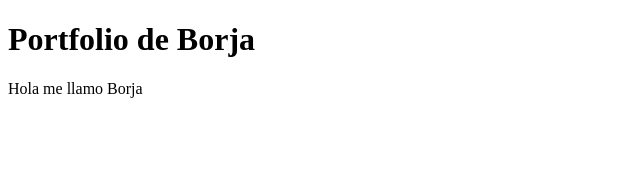
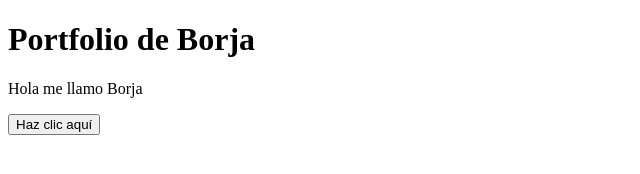
Before and after one commit to Borjaguera/mipaginaweb, a plain HTML site: page index.html in a window 1280 px wide. Shown: the whole page, without its empty margins (0-640 px from the left). Drawn offline with Linux system fonts and the light colour scheme.

Commit message:
Update index.html

```diff
--- a/index.html
+++ b/index.html
@@ -8,5 +8,6 @@
   <body>
     <h1>Portfolio de Borja</h1>
     <p>Hola me llamo Borja</p>
+    <button>Haz clic aquí</button>
   </body>
 </html>
```
